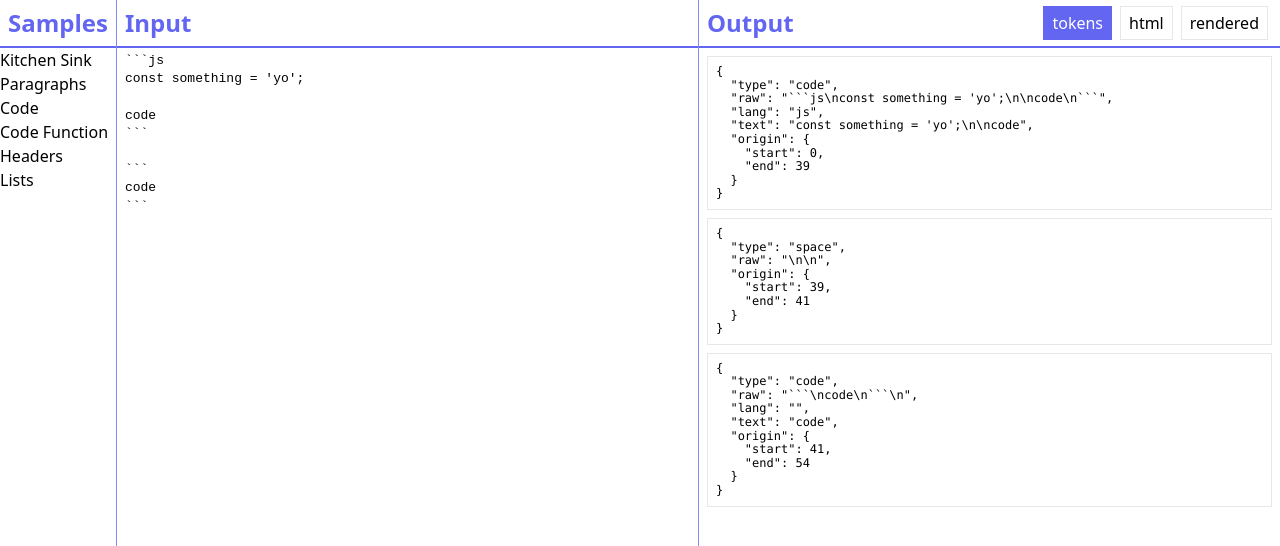
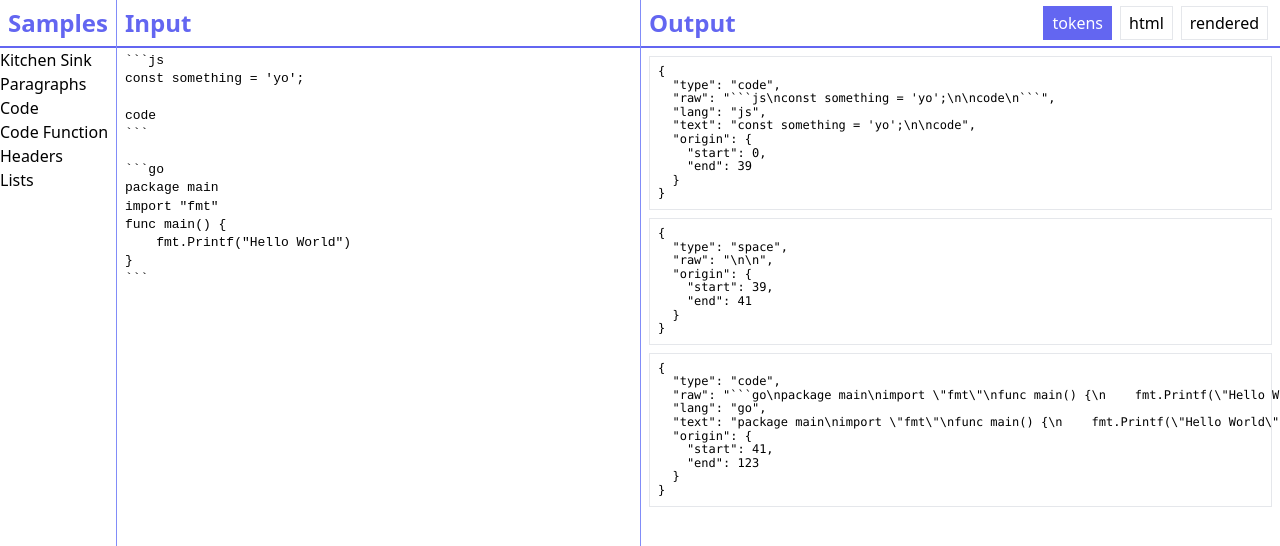
Before and after one commit to stashpad/stashdown, a Next.js app: page / in a window 1280 px wide. Shown: the top 546 px of the page. Built offline with nearby package versions, Linux system fonts and the light colour scheme.

Commit message:
Adds new sample, marked update

```diff
--- a/package.json
+++ b/package.json
@@ -15,7 +15,7 @@
     "@codemirror/state": "^6.1.1",
     "@codemirror/view": "^6.2.2",
     "highlight.js": "^11.6.0",
-    "marked": "stashpad/marked#7011b76",
+    "marked": "stashpad/marked#fdc0a3e",
     "next": "12.2.5",
     "react": "18.2.0",
     "react-dom": "18.2.0"
--- a/stashdown/markdownConverter.ts
+++ b/stashdown/markdownConverter.ts
@@ -25,8 +25,10 @@ marked.setOptions({
 });
 
 const toHtml = (markdown: string): string => {
-  const chunks = generateChunks(markdown);
-  const tokens = generateTokens(markdown, chunks);
+  const noTabs = markdown.replaceAll(/\t/, '    ')
+  const chunks = generateChunks(noTabs);
+  const tokens = generateTokens(noTabs, chunks);
+  debugger
   // @ts-ignore
   const renderer = new Renderer({ includeOrigin: true })
   const html = marked.parser(tokens, { renderer });
--- a/stashdown/samples/code.ts
+++ b/stashdown/samples/code.ts
@@ -5,8 +5,12 @@ const something = 'yo';
 code
 \`\`\`
 
-\`\`\`
-code
+\`\`\`go
+package main
+import "fmt"
+func main() {
+    fmt.Printf("Hello World")
+}
 \`\`\`
 `;
 
--- a/stashdown/utils.ts
+++ b/stashdown/utils.ts
@@ -114,6 +114,8 @@ export const calculateClickPosition = (e: React.MouseEvent<HTMLElement>, isDoubl
     }
 
     const dataset = (validAncestor as HTMLElement).dataset
+    if (!dataset) return [insertionLocation]
+
     if (dataset.originStart) {
       // debugger
       const adjustment = adjustByParentType(validAncestor)
```
Also changed, not shown: 2 other files (tests, documents, lock files or other folders).
